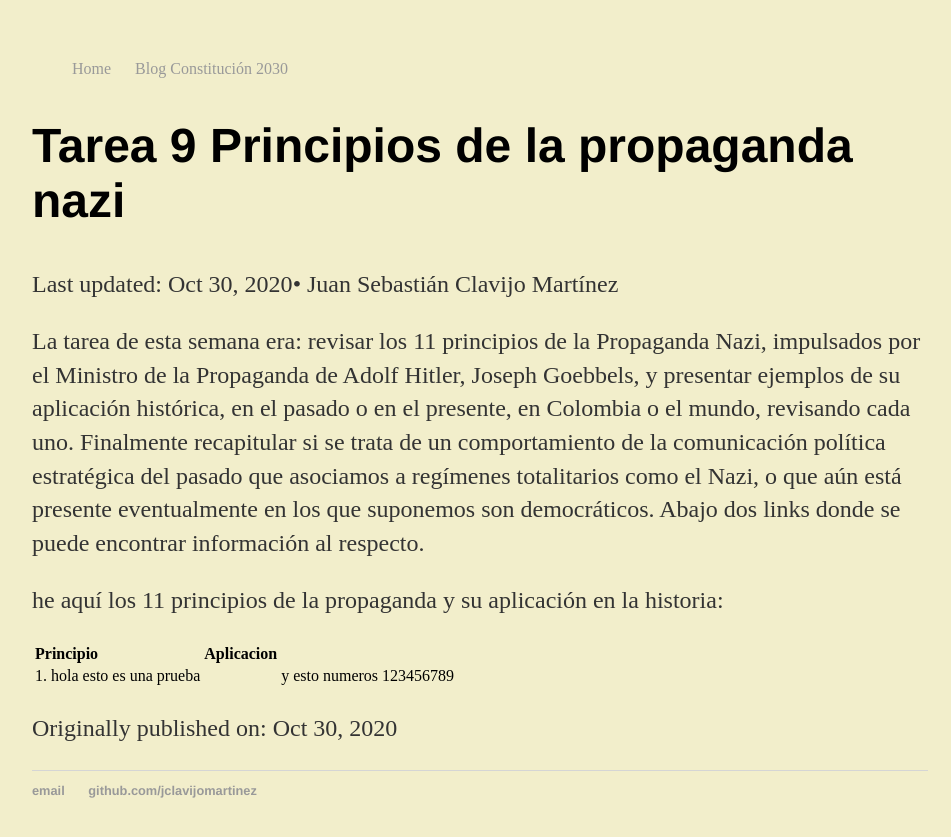
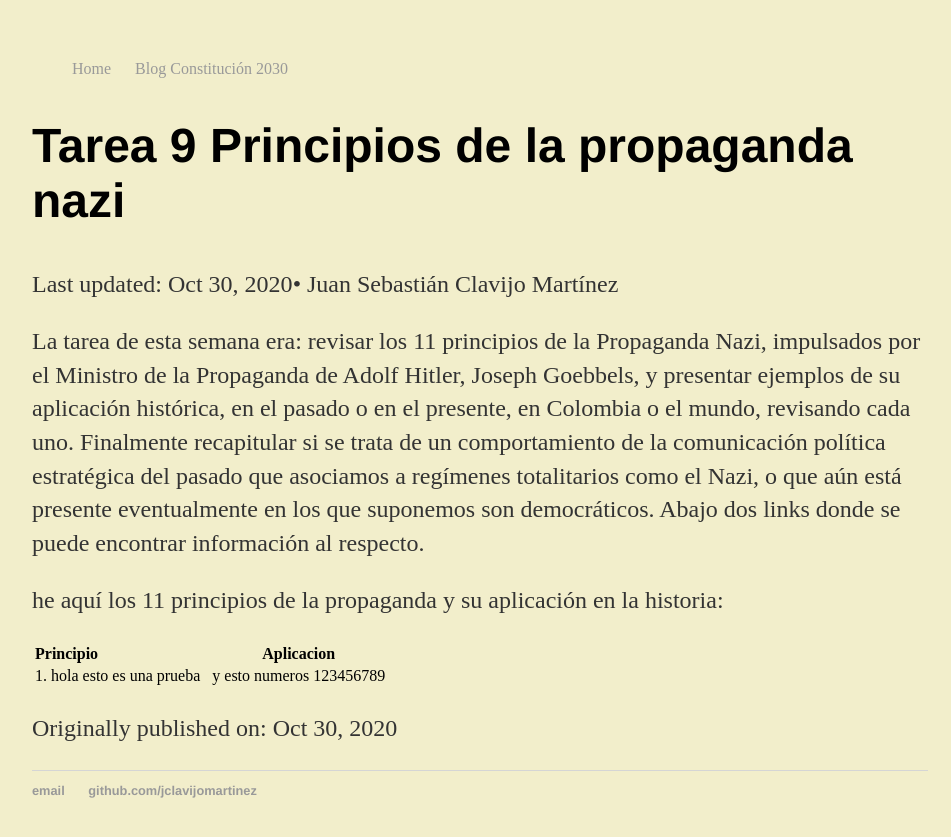
Before and after one commit to jclavijomartinez/jclavijomartinez.github.io, a Jekyll site: the page built from _posts/2020-10-30-propaganda-nazi.md, in a window 1280 px wide. Shown: the top 837 px of the page, without its empty margins (160-1111 px from the left). Built offline with Jekyll 4.4.1, drawn with Linux system fonts in a browser that asks for light colours.

```diff
--- a/_posts/2020-10-30-propaganda-nazi.md
+++ b/_posts/2020-10-30-propaganda-nazi.md
@@ -10,6 +10,6 @@ La tarea de esta semana era: revisar los 11 principios de la Propaganda Nazi, im
 
 he aquí los 11 principios de la propaganda y su aplicación en la historia:
 
-| Principio | Aplicacion |
-| :------------ |:---------------:|
+| Principio | | Aplicacion |
+| :------------ |:---------------:| :---------------:|
 |1. hola esto es una prueba|| y esto numeros 123456789|
```
